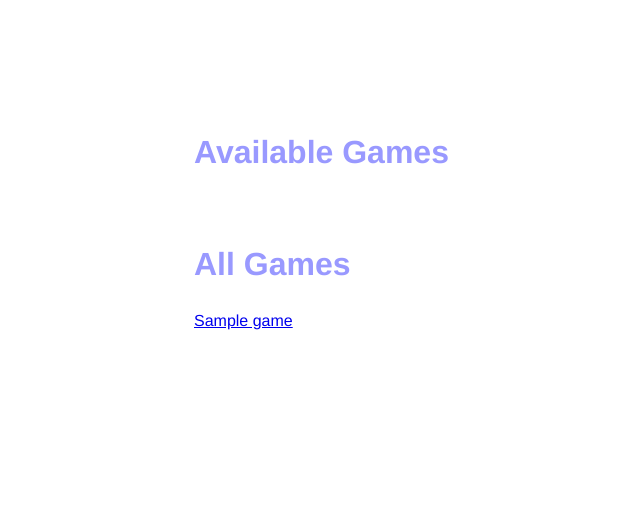
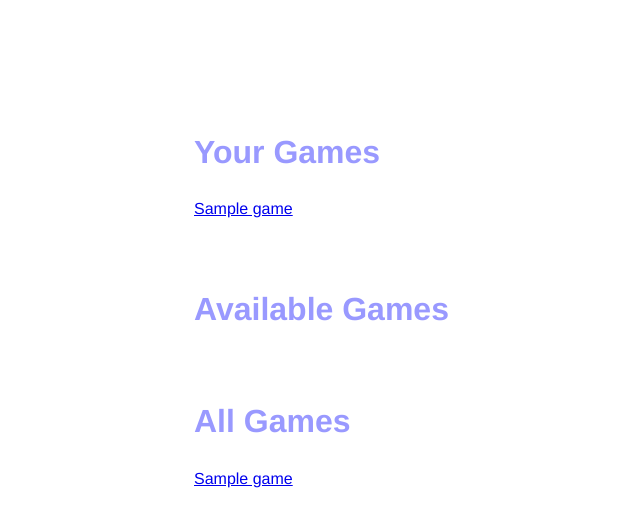
Before and after one commit to Patstrom/resistance, a Flask app: template templates/index.html in a window 1280 px wide. Shown: the top 527 px of the page, without its empty margins (46-686 px from the left). Run offline with Flask 2, Linux system fonts and the light colour scheme; the template is opened without the code that fills it: most values are stand-ins (such as "Sample title", 1, 10 or a date in 2020); parts of the project's set-up code (start-up, migrations or seed data) failed here and were passed over.

Commit message:
Prepare for user-filtered games

```diff
--- a/templates/index.html
+++ b/templates/index.html
@@ -10,6 +10,16 @@
 <body>
 
     <div class="container">
+        <div class=game-list>
+        <h1 class=header>Your Games</h1>
+            <ul>
+            {% for game in usergames %}
+                <li><a href="{{ url_for('game', game=game.id) }}">
+                    {{ game.name }}
+                </a></li>
+            {% endfor %}
+            </ul>
+        </div>
 
         <div class=game-list>
         <h1 class=header>Available Games</h1>
```
